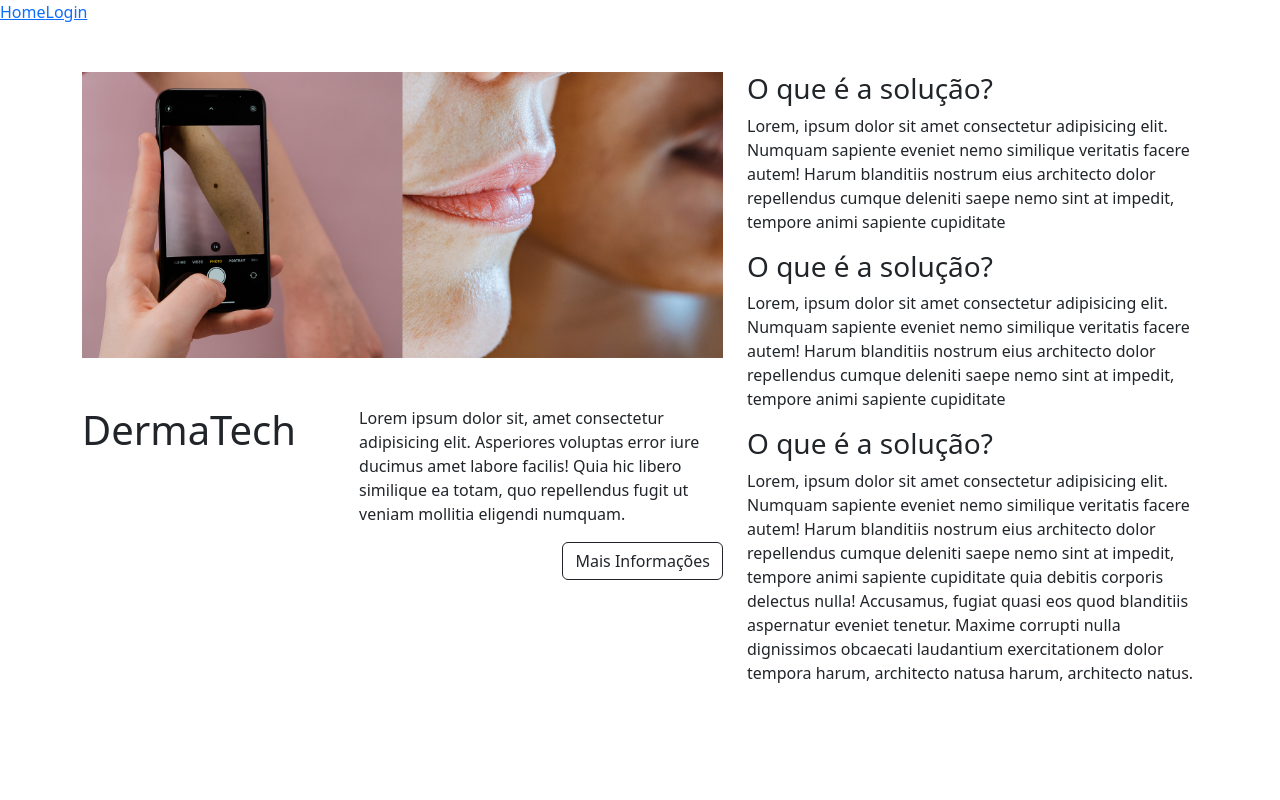
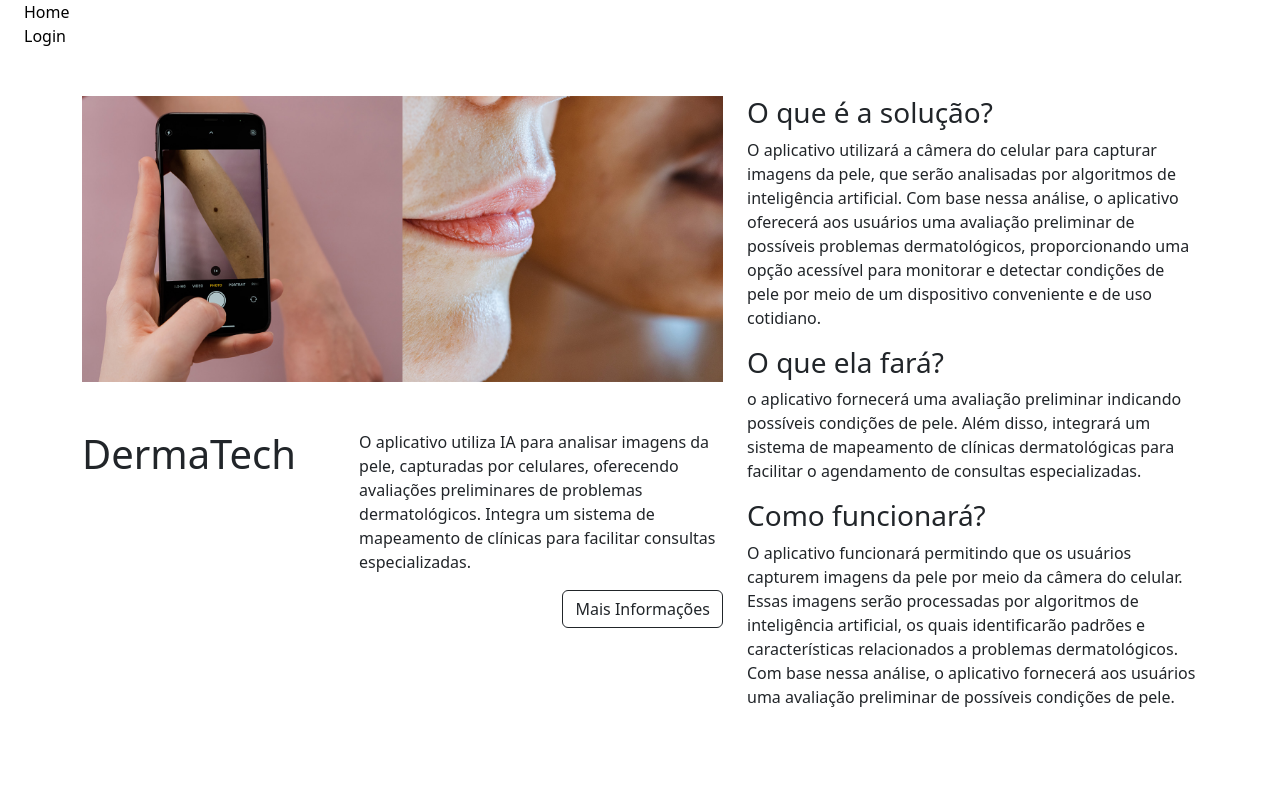
Before and after one commit to viniciusborgess/GS-Web, a React (Vite) app: page / in a window 1280 px wide. Shown: the top 800 px of the page. Built offline with nearby package versions, Linux system fonts and the light colour scheme.

Commit message:
Adicionado estilização aos botões e links

```diff
--- a/src/components/Nav.jsx
+++ b/src/components/Nav.jsx
@@ -14,13 +14,13 @@ function Nav() {
   return (
     <>
       <div style={userLogado == null ? { display: 'none' } : { display: 'block' }}>
-        <p className='usuario'>{userLogado != null ? `Usuario Logado:${userLogado.usuario}` : ''}</p>
-        <button onClick={handleLogout}>Logout</button>
+        <p className='usuario m-3'>{userLogado != null ? `Usuario Logado: ${userLogado.usuario}` : ''}</p>
+        <button onClick={handleLogout} className='logout m-3'>Logout</button>
       </div>
 
 
-      <Link to="/">Home</Link>
-      <Link to="/login">Login</Link>
+      <Link to="/" className='btn-link m-4 text-decoration-none'>Home</Link><br></br>
+      <Link to="/login" className='btn-link m-4 text-decoration-none'>Login</Link>
     </>
   );
 }
--- a/src/css/home.css
+++ b/src/css/home.css
@@ -11,4 +11,22 @@
   transform: translateY(-10px); /* Ajuste a quantidade conforme necessário */
 }
 
+.usuario {
+  font-size: 18px;
+}
+
+.logout {
+  border: 1px solid black;
+  transition: 0.3s;
+}
+.logout:hover {
+  transition: 0.3s;
+  background-color: black;
+  color: white;
+}
+
+.btn-link {
+  color: black;
+}
+
 /*# sourceMappingURL=home.css.map */
--- a/src/routes/Home.jsx
+++ b/src/routes/Home.jsx
@@ -22,7 +22,7 @@ function Home() {
               </div>
               <div className="col-md-7 mt-5 d-flex flex-column">
                 <p>
-                  Lorem ipsum dolor sit, amet consectetur adipisicing elit. Asperiores voluptas error iure ducimus amet labore facilis! Quia hic libero similique ea totam, quo repellendus fugit ut veniam mollitia eligendi numquam.
+                O aplicativo utiliza IA para analisar imagens da pele, capturadas por celulares, oferecendo avaliações preliminares de problemas dermatológicos. Integra um sistema de mapeamento de clínicas para facilitar consultas especializadas.
                 </p>
 
                 <button type="button" class="btn btn-outline-dark rounded-2 align-self-end">Mais Informações</button>
@@ -34,17 +34,18 @@ function Home() {
           <div className="col-md-5">
             <h3>O que é a solução?</h3>
             <p>
-              Lorem, ipsum dolor sit amet consectetur adipisicing elit. Numquam sapiente eveniet nemo similique veritatis facere autem! Harum blanditiis nostrum eius architecto dolor repellendus cumque deleniti saepe nemo sint at impedit, tempore animi sapiente cupiditate
+              O aplicativo utilizará a câmera do celular para capturar imagens da pele, que serão analisadas por algoritmos de inteligência artificial. Com base nessa análise, o aplicativo oferecerá aos usuários uma avaliação preliminar de possíveis problemas dermatológicos, proporcionando uma opção acessível para monitorar e detectar condições de pele por meio de um dispositivo conveniente e de uso cotidiano.
             </p>
 
-            <h3>O que é a solução?</h3>
+            <h3>O que ela fará?</h3>
             <p>
-              Lorem, ipsum dolor sit amet consectetur adipisicing elit. Numquam sapiente eveniet nemo similique veritatis facere autem! Harum blanditiis nostrum eius architecto dolor repellendus cumque deleniti saepe nemo sint at impedit, tempore animi sapiente cupiditate
+              o aplicativo fornecerá uma avaliação preliminar indicando possíveis condições de pele. Além disso, integrará um sistema de mapeamento de clínicas dermatológicas para facilitar o agendamento de consultas especializadas.
             </p>
 
-            <h3>O que é a solução?</h3>
+            <h3>Como funcionará?</h3>
             <p>
-              Lorem, ipsum dolor sit amet consectetur adipisicing elit. Numquam sapiente eveniet nemo similique veritatis facere autem! Harum blanditiis nostrum eius architecto dolor repellendus cumque deleniti saepe nemo sint at impedit, tempore animi sapiente cupiditate quia debitis corporis delectus nulla! Accusamus, fugiat quasi eos quod blanditiis aspernatur eveniet tenetur. Maxime corrupti nulla dignissimos obcaecati laudantium exercitationem dolor tempora harum, architecto natusa harum, architecto natus.
+
+              O aplicativo funcionará permitindo que os usuários capturem imagens da pele por meio da câmera do celular. Essas imagens serão processadas por algoritmos de inteligência artificial, os quais identificarão padrões e características relacionados a problemas dermatológicos. Com base nessa análise, o aplicativo fornecerá aos usuários uma avaliação preliminar de possíveis condições de pele.
 
             </p>
           </div>
--- a/src/scss/home.scss
+++ b/src/scss/home.scss
@@ -10,3 +10,26 @@
       transform: translateY(-10px); /* Ajuste a quantidade conforme necessário */
     }
   }
+
+
+
+  .usuario {
+    font-size: 18px;
+
+  }
+
+  .logout {
+    border: 1px solid black;
+    transition: 0.3s;
+
+    &:hover {
+      transition: 0.3s;
+      background-color: black;
+      color: white;
+    }
+  }
+
+
+  .btn-link {
+    color: black;
+  }
```
Also changed, not shown: 1 other file (tests, documents, lock files or other folders).
